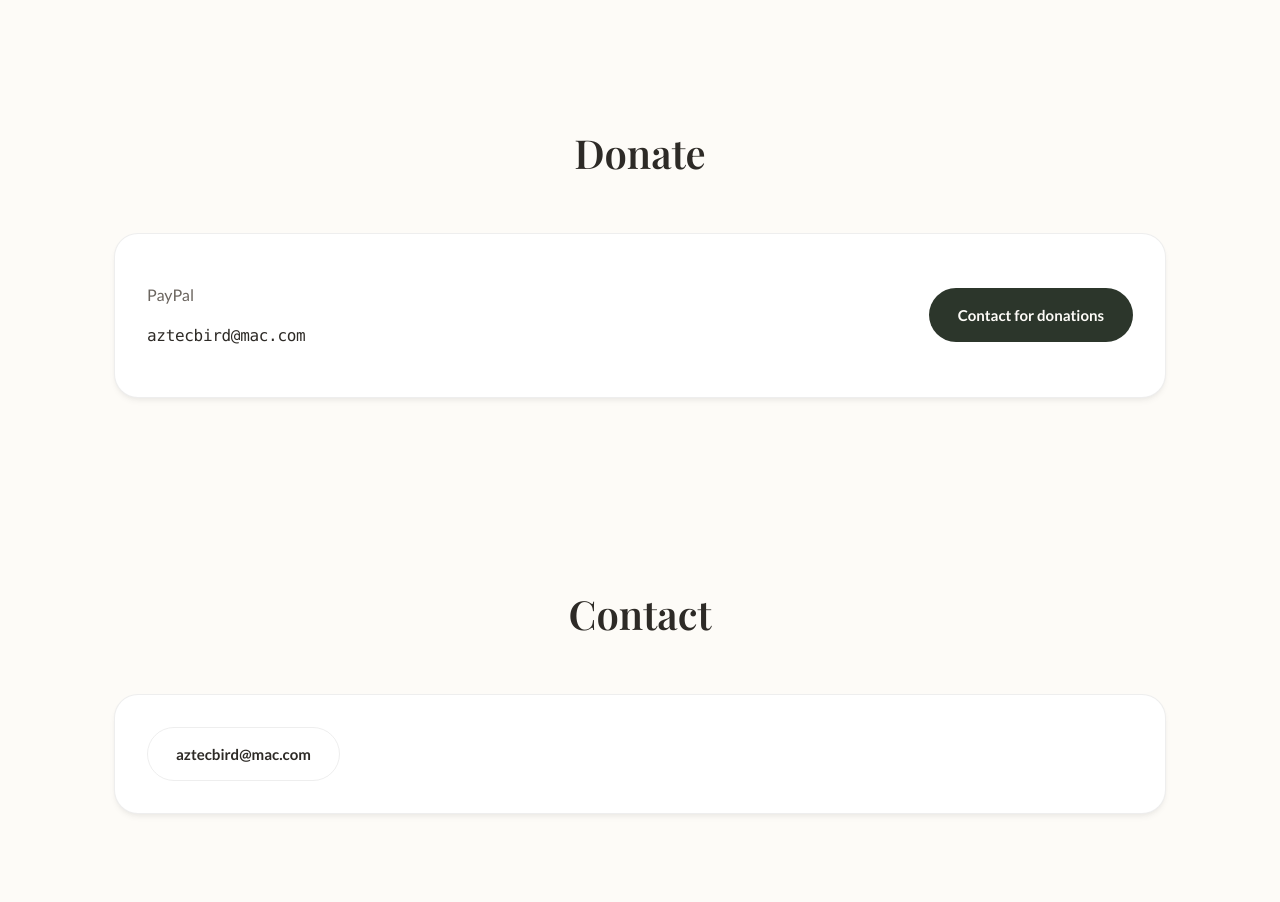
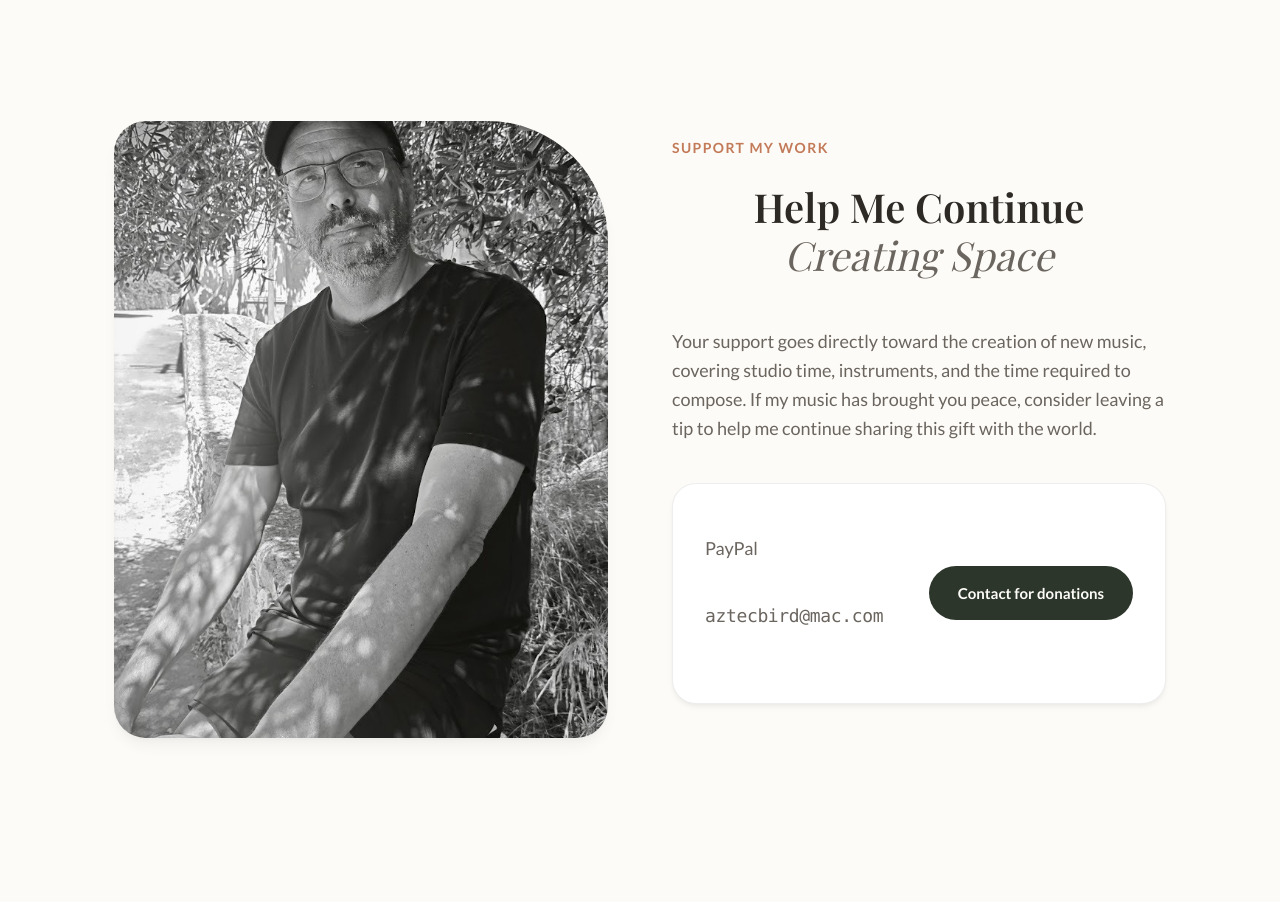
Before and after one commit to Aztecbird/pablo-website, a plain HTML site: page index.html in a window 1280 px wide. Shown: the part 3060-3962 px from the top of the page. Drawn offline with nearby package versions, Linux system fonts and the light colour scheme; a web font is replaced by a local one.

Commit message:
Update Donate section with text and picture

```diff
--- a/index.html
+++ b/index.html
@@ -127,14 +127,23 @@
         </section>
 
         <section id="donate" class="section">
-            <div class="wrap">
-                <h2>Donate</h2>
-                <div class="card row">
-                    <div>
-                        <p class="muted">PayPal</p>
-                        <p class="mono">aztecbird@mac.com</p>
+            <div class="wrap donate-wrap">
+                <div class="donate-image-container">
+                    <img src="pablo_donate.jpg" alt="Pablo Arellano" class="rounded-image" />
+                </div>
+                <div class="donate-text">
+                    <div class="subtitle">SUPPORT MY WORK</div>
+                    <h2>Help Me Continue <em>Creating Space</em></h2>
+                    <p>Your support goes directly toward the creation of new music, covering studio time, instruments,
+                        and the time required to compose. If my music has brought you peace, consider leaving a tip to
+                        help me continue sharing this gift with the world.</p>
+                    <div class="card row donate-action">
+                        <div>
+                            <p class="muted">PayPal</p>
+                            <p class="mono">aztecbird@mac.com</p>
+                        </div>
+                        <a class="btn primary" href="mailto:aztecbird@mac.com">Contact for donations</a>
                     </div>
-                    <a class="btn primary" href="mailto:aztecbird@mac.com">Contact for donations</a>
                 </div>
             </div>
         </section>
--- a/styles.css
+++ b/styles.css
@@ -239,6 +239,42 @@ h3 {
   margin-bottom: 0;
 }
 
+/* Donate Section */
+.donate-wrap {
+  display: grid;
+  grid-template-columns: 1fr 1fr;
+  gap: 64px;
+  align-items: center;
+}
+
+.donate-image-container {
+  position: relative;
+  width: 100%;
+  aspect-ratio: 4/5;
+}
+
+.donate-text h2 {
+  font-size: 42px;
+  margin-bottom: 24px;
+  line-height: 1.2;
+}
+
+.donate-text em {
+  font-style: italic;
+  font-weight: 400;
+  color: var(--text-muted);
+}
+
+.donate-text p {
+  font-size: 18px;
+  color: var(--text-muted);
+  margin-bottom: 40px;
+}
+
+.donate-action {
+  margin-bottom: 0;
+}
+
 /* Common Sections */
 .section {
   padding: 80px 0;
@@ -359,7 +395,8 @@ h3 {
 @media (max-width: 900px) {
 
   .hero-wrap,
-  .about-wrap {
+  .about-wrap,
+  .donate-wrap {
     grid-template-columns: 1fr;
     text-align: center;
   }
```
Also changed, not shown: pablo_donate.jpg (added).
